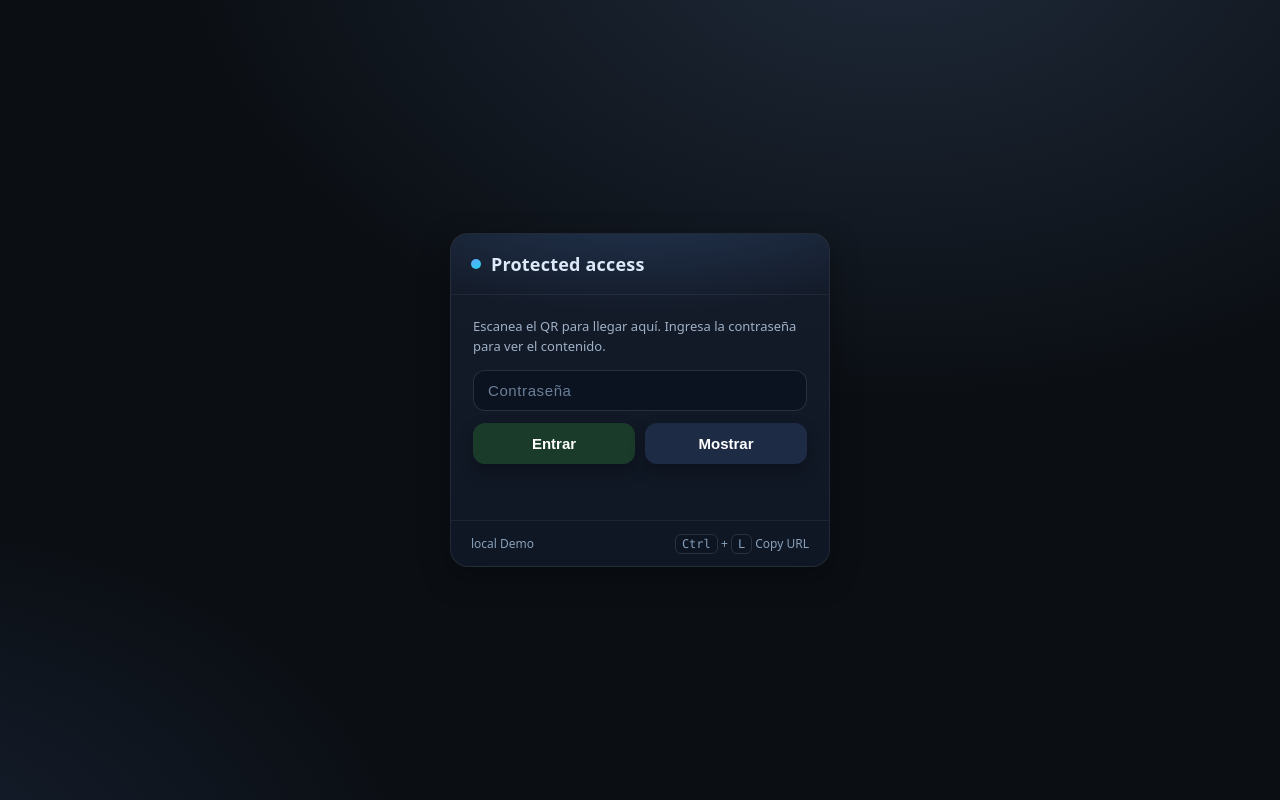
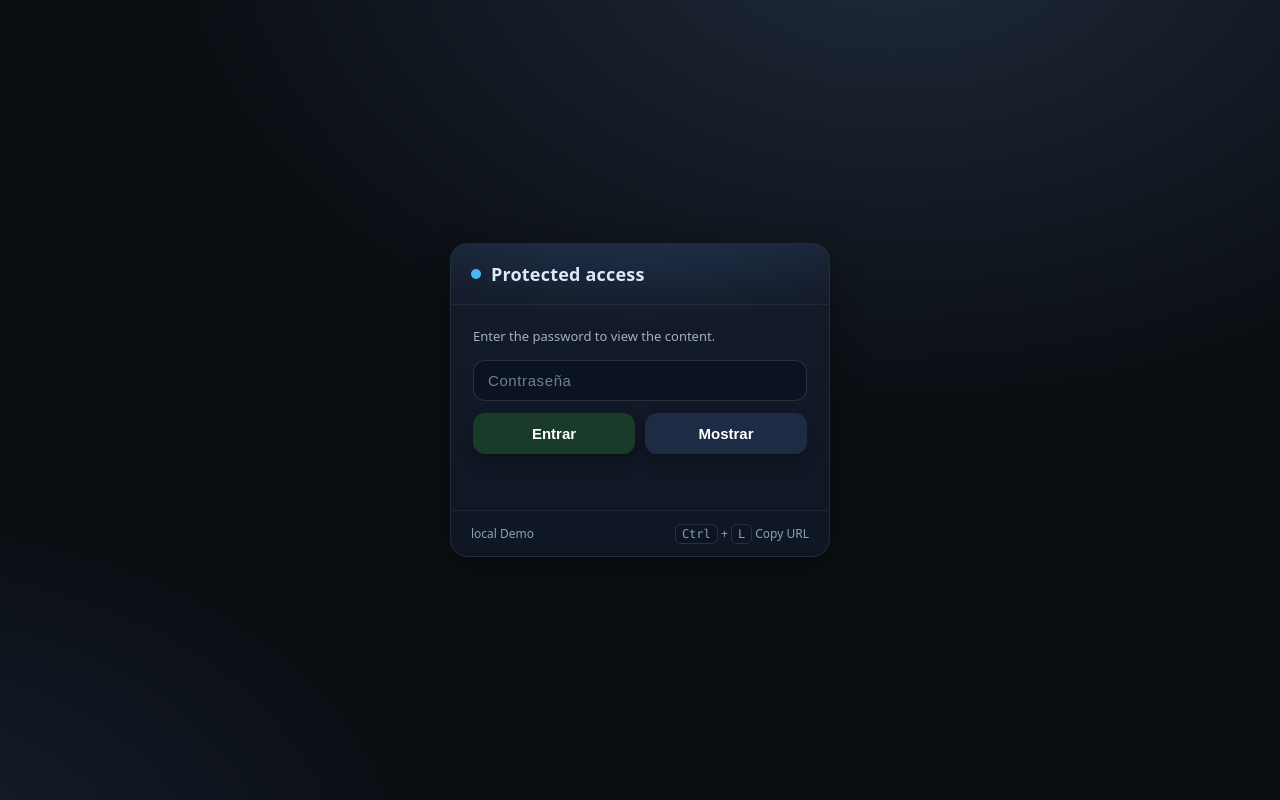
Before and after one commit to zaizai2001/new-project-, a plain HTML site: page index.html in a window 1280 px wide. Drawn offline with Linux system fonts and the light colour scheme.

Commit message:
Add files via upload

```diff
--- a/index.html
+++ b/index.html
@@ -71,7 +71,7 @@
     </header>
 
     <div class="content" id="gate">
-      <p class="hint">Escanea el QR para llegar aquí. Ingresa la contraseña para ver el contenido.</p>
+      <p class="hint">Enter the password to view the content.</p>
       <div class="input">
         <input id="password" type="password" inputmode="text" autocomplete="off" placeholder="Contraseña" aria-label="Contraseña" />
       </div>
```
